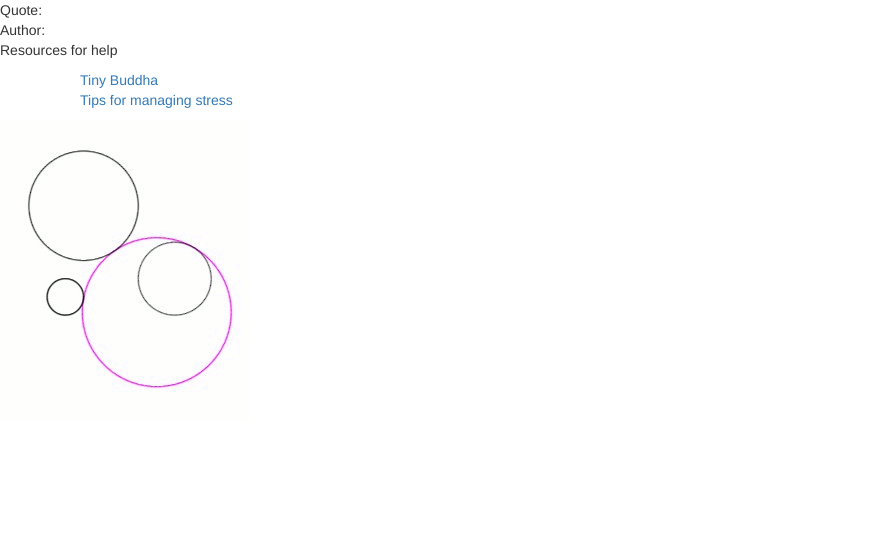
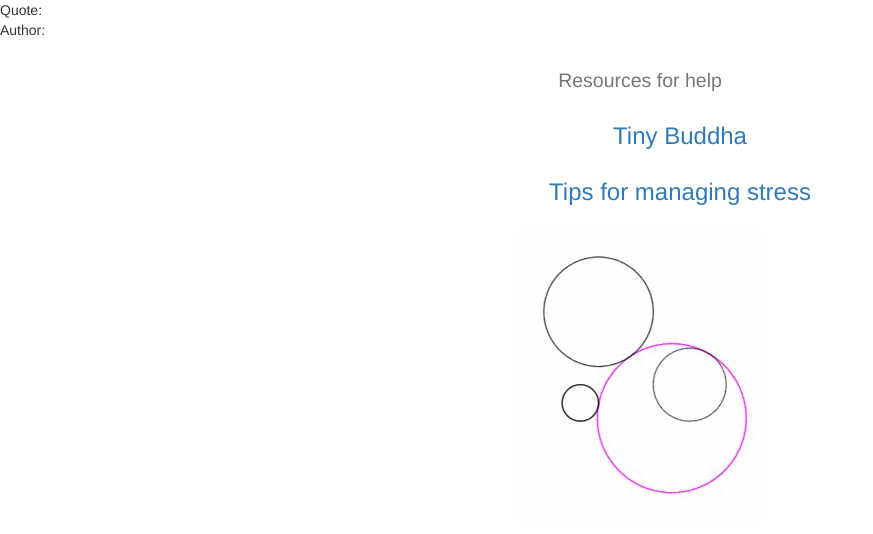
Before and after one commit to akohli96/Positivity, a Flask app: page / in a window 1280 px wide. Shown: the top 534 px of the page, without its empty margins (0-873 px from the left). Run offline with Flask 2, Linux system fonts and the light colour scheme; data that the repository does not hold is empty; some libraries are stand-ins or nearby versions.

Commit message:
Added text center and divs to all but quote

```diff
--- a/templates/index.html
+++ b/templates/index.html
@@ -35,19 +35,25 @@
         {% endif %}
     </div>
 
-    <div>
-        <p> Resources for help </p>
+    <div class="container">
+        <h2 class="text-center"> <small>Resources for help </small> </h2>
+    </div>
     <ul>
         <ul>
-                <a href="http://tinybuddha.com/"> Tiny Buddha</a>
+            <div class="container">
+                <h3 class="text-center"> <a href="http://tinybuddha.com/"> Tiny Buddha</a> </h3>
+            </div>
         </ul>
         <ul>
-                <a href="https://www.adaa.org/tips-manage-anxiety-and-stress"> Tips for managing stress </a>
+            <div class="container">
+                <h3 class="text-center"> <a href="https://www.adaa.org/tips-manage-anxiety-and-stress"> Tips for managing stress </a> </h3>
+            </div>
         </ul>
     </ul>
     </div>
+
     <div>
-        <img src="{{url_for('static', filename='images/breathing.gif')}}" alt="Try to take deep breaths">
+        <img src="{{url_for('static', filename='images/breathing.gif')}}" alt="Try to take deep breaths" class="img-responsive center-block">
     </div>
 
 
```
Lines whose indentation alone changed are shown as unchanged.
